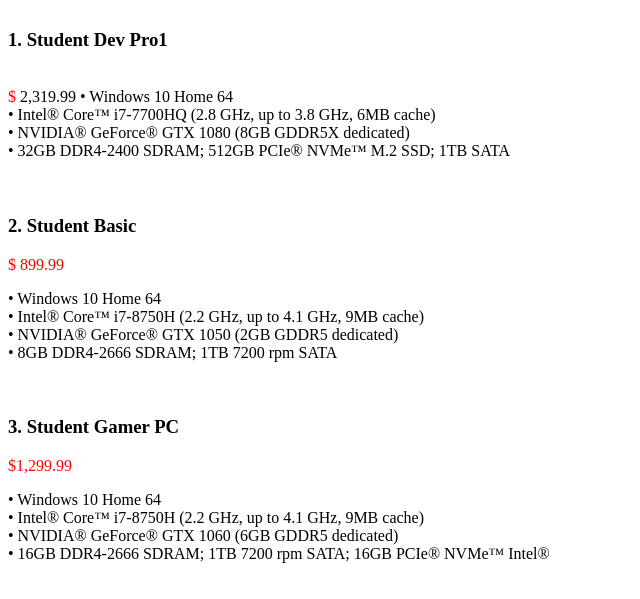
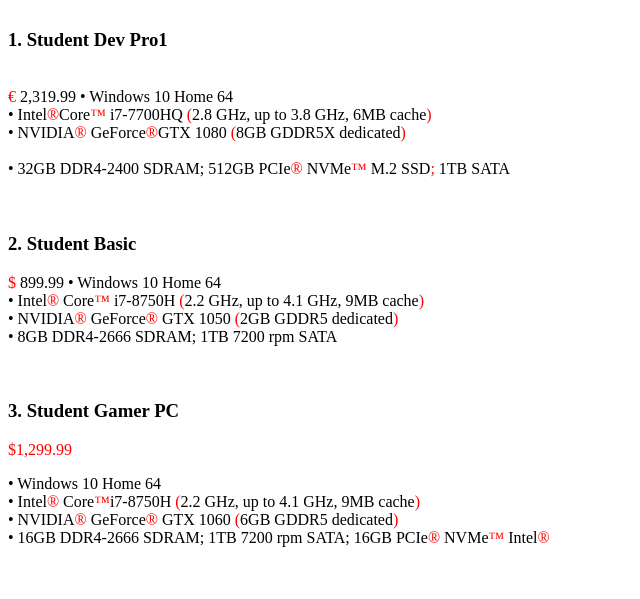
Before and after one commit to amrish991/homework-lecture-2, a plain HTML site: page product.html in a window 1280 px wide. Shown: the part 61-660 px from the top of the page, without its empty margins (0-640 px from the left). Drawn offline with Linux system fonts and the light colour scheme.

Commit message:
Update product.html

```diff
--- a/product.html
+++ b/product.html
@@ -6,27 +6,27 @@
 <body>
 <p>
 <h3>1.	Student Dev Pro1</h3><br>
- <span style='color: red'>$</span> 2,319.99
+ <span style='color: red'>€</span> 2,319.99
 • Windows 10 Home 64<br>
-• Intel® Core™ i7-7700HQ (2.8 GHz, up to 3.8 GHz, 6MB cache)<br>
-• NVIDIA® GeForce® GTX 1080 (8GB GDDR5X dedicated)<br>
-• 32GB DDR4-2400 SDRAM; 512GB PCIe® NVMe™ M.2 SSD; 1TB SATA<br>
+• Intel<span style='color: red'>®</span>Core<span style='color: red'>™</span> i7-7700HQ <span style='color: red'>(</span>2.8 GHz, up to 3.8 GHz, 6MB cache<span style='color: red'>)</span><br>
+• NVIDIA<span style='color: red'>®</span> GeForce<span style='color: red'>®</span>GTX 1080 <span style='color: red'>(</span>8GB GDDR5X dedicated<span style='color: red'>)</span><br><br>
+• 32GB DDR4-2400 SDRAM; 512GB PCIe<span style='color: red'>®</span> NVMe<span style='color: red'>™</span> M.2 SSD<span style='color: red'>;</span> 1TB SATA<br>
 	<br></br>
 
 <h3> 2.	Student Basic</h3>
-<p style="color:#FF0000";>$  899.99</p>
+<p>  <span style='color: red'>$</span> 899.99
 • Windows 10 Home 64<br>
-• Intel® Core™ i7-8750H (2.2 GHz, up to 4.1 GHz, 9MB cache) <br>
-• NVIDIA® GeForce® GTX 1050 (2GB GDDR5 dedicated)<br>
+• Intel<span style='color: red'>®</span> Core<span style='color: red'>™</span> i7-8750H <span style='color: red'>(</span>2.2 GHz, up to 4.1 GHz, 9MB cache<span style='color: red'>)</span> <br>
+• NVIDIA<span style='color: red'>®</span> GeForce<span style='color: red'>®</span> GTX 1050 <span style='color: red'>(</span>2GB GDDR5 dedicated<span style='color: red'>)</span><br>
 • 8GB DDR4-2666 SDRAM; 1TB 7200 rpm SATA<br>
 	<br></br>
 
 <h3>3.	Student Gamer PC</h3>
 <p style="color:#FF0000";>$1,299.99</p>
 • Windows 10 Home 64<br>
-• Intel® Core™ i7-8750H (2.2 GHz, up to 4.1 GHz, 9MB cache) <br>
-• NVIDIA® GeForce® GTX 1060 (6GB GDDR5 dedicated)<br>
-• 16GB DDR4-2666 SDRAM; 1TB 7200 rpm SATA; 16GB PCIe® NVMe™ Intel®<br>
+• Intel<span style='color: red'>®</span> Core<span style='color: red'>™</span>i7-8750H <span style='color: red'>(</span>2.2 GHz, up to 4.1 GHz, 9MB cache<span style='color: red'>)</span> <br>
+• NVIDIA<span style='color: red'>®</span> GeForce<span style='color: red'>®</span> GTX 1060 <span style='color: red'>(</span>6GB GDDR5 dedicated<span style='color: red'>)</span><br>
+• 16GB DDR4-2666 SDRAM; 1TB 7200 rpm SATA; 16GB PCIe<span style='color: red'>®</span> NVMe<span style='color: red'>™</span> Intel<span style='color: red'>®</span> <br>
 </p>
 
 <br></br>
```
